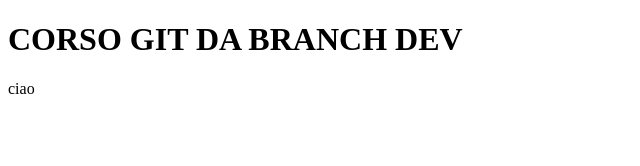
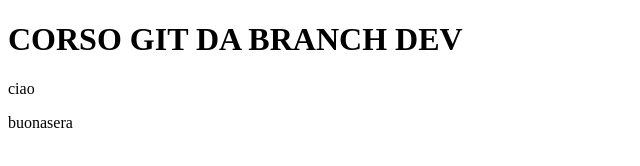
Before and after one commit to Rikymeggio1234/corsogit, a plain HTML site: page index.html in a window 1280 px wide. Shown: the full height of the page, 0-640 px from the left. Drawn offline with Linux system fonts and the light colour scheme.

Commit message:
buonasera

```diff
--- a/index.html
+++ b/index.html
@@ -9,5 +9,6 @@
 <body>
     <h1>CORSO GIT DA BRANCH <strong>DEV</strong></h1>
     <p>ciao</p>
+    <p>buonasera</p>
 </body>
 </html>
```
